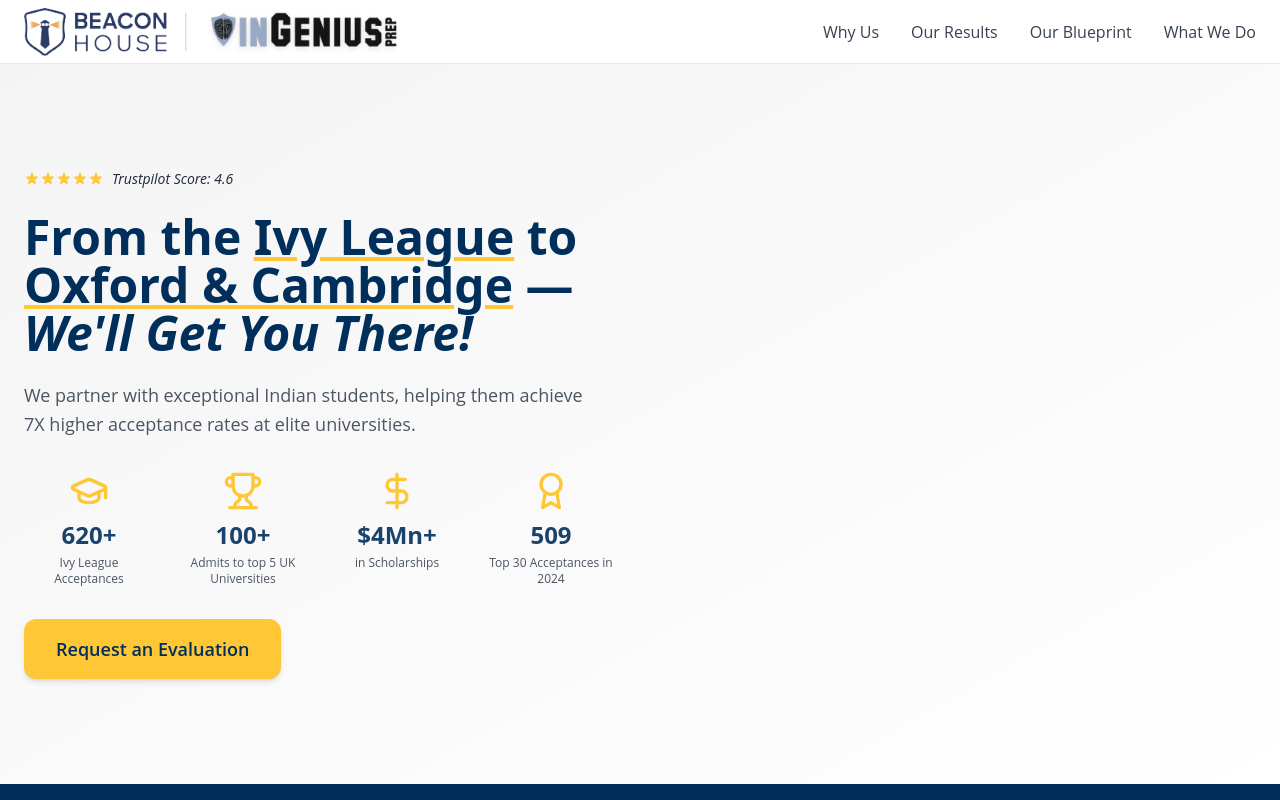
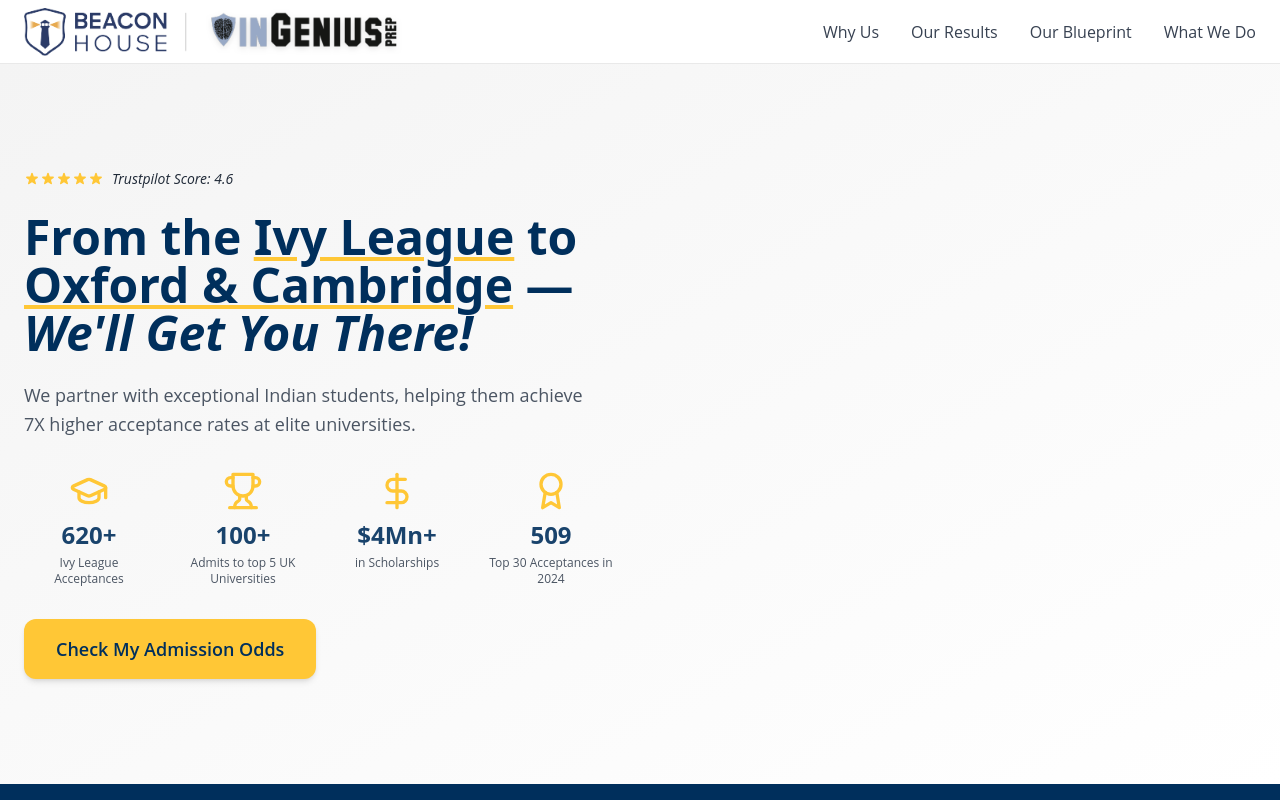
Before and after one commit to beacon-house/apply-landing-page, a React (Vite) app: page / in a window 1280 px wide. Shown: the top 800 px of the page. Built offline with nearby package versions, Linux system fonts and the light colour scheme; no server answers.

Commit message:
Update all CTA button text to 'Check My Admission Odds'

```diff
--- a/src/components/Header.tsx
+++ b/src/components/Header.tsx
@@ -148,7 +148,7 @@ export function Header({ showCTA = true }: HeaderProps) {
                 className="hidden sm:block bg-accent text-primary px-6 py-2 rounded-lg font-semibold hover:bg-accent-light transition-all duration-300 shadow-md hover:shadow-lg text-sm md:text-base"
               className={`hidden sm:${showHeaderCTA ? 'block' : 'hidden'} bg-accent text-primary px-6 py-2 rounded-lg font-semibold hover:bg-accent-light transition-all duration-300 shadow-md hover:shadow-lg text-sm md:text-base`}
             >
-              Request an Evaluation
+              Check My Admission Odds
             </button>
           )}
         </div>
@@ -163,7 +163,7 @@ export function Header({ showCTA = true }: HeaderProps) {
               onClick={handleCTAClick}
               className="w-full bg-accent text-primary py-3 rounded-lg font-bold hover:bg-accent-light transition-all duration-300 shadow-md hover:shadow-lg text-base"
             >
-              Request an Evaluation
+              Check My Admission Odds
             </button>
           </div>
         </div>
--- a/src/components/LandingPage.tsx
+++ b/src/components/LandingPage.tsx
@@ -91,7 +91,7 @@ export default function LandingPage() {
                   className="hero-cta bg-accent text-primary px-8 py-4 rounded-lg text-lg font-semibold hover:bg-accent-light transition-all duration-300 shadow-md hover:shadow-lg"
                   data-cta="hero"
                 >
-                  Request an Evaluation
+                  Check My Admission Odds
                 </button>
               </div>
               <div className="relative animate-fade-in hidden md:block">
@@ -357,7 +357,7 @@ export default function LandingPage() {
               className="bg-accent text-primary px-8 py-4 rounded-lg text-xl font-semibold hover:bg-accent-light transition-all duration-300 shadow-xl hover:shadow-2xl"
               data-cta="footer"
             >
-              Request an Evaluation
+              Check My Admission Odds
             </button>
           </div>
         </section>
```
